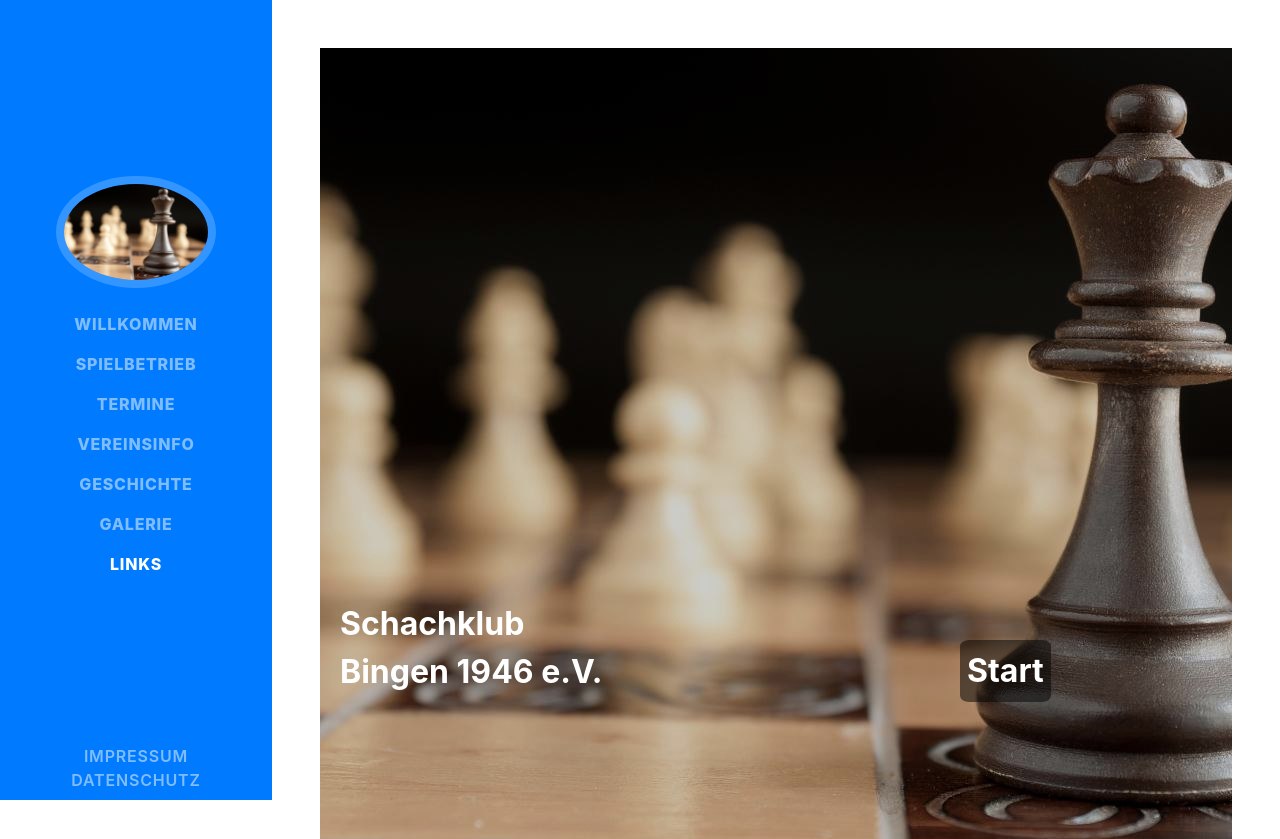
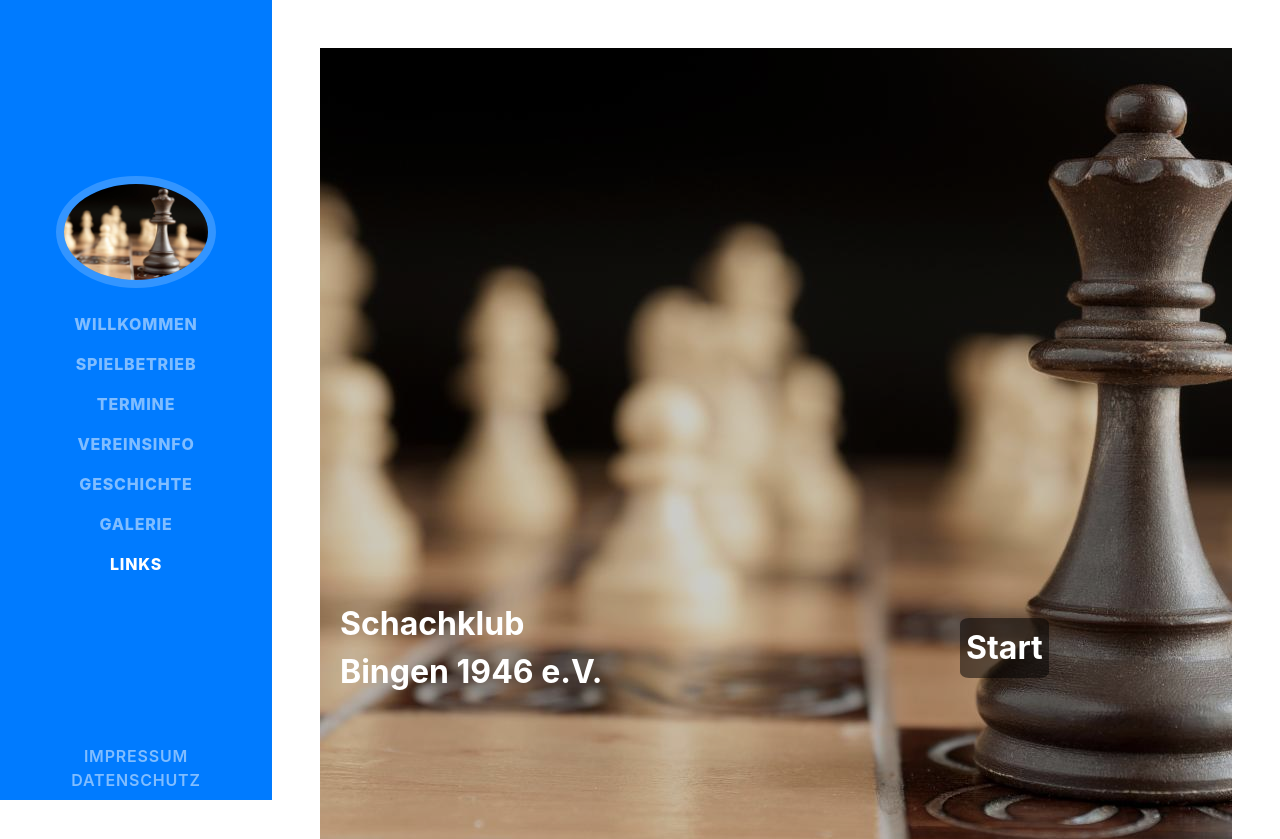
Before and after one commit to fabianscode/fabianscode.github.io, a website with bundled scripts: page index.html in a window 1280 px wide. Shown: the top 839 px of the page. Built offline with nearby package versions, Linux system fonts and the light colour scheme; files whose address does not match are found by name; a web font is replaced by a local one.

Commit message:
position_fix

```diff
--- a/css/mobile.css
+++ b/css/mobile.css
@@ -103,18 +103,18 @@
 	border: none;
 	text-align: center;
 	font-size: 2rem;
-	padding:7px;
+	padding:6px 6px;
+	margin:18px 0px;
 	font-weight: bold;
 	background-color: rgba(0,0,0,0.5);
 	border-radius: 10%;
 	position: absolute;
-	top:80%;
+	top:75%;
 	left:75%;
 	color: white;
 
 }
 .button-position{
-
 
 }
 
```
